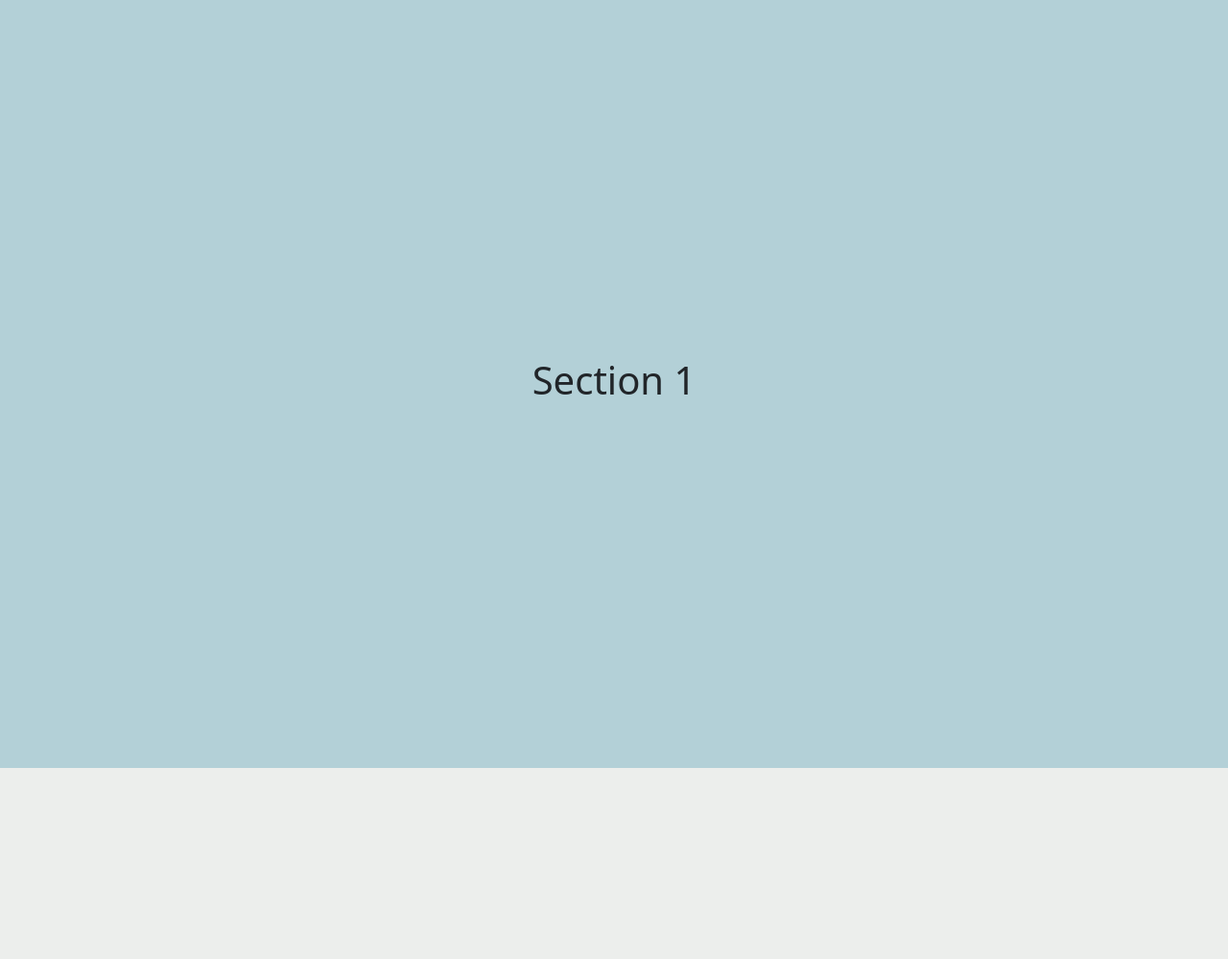
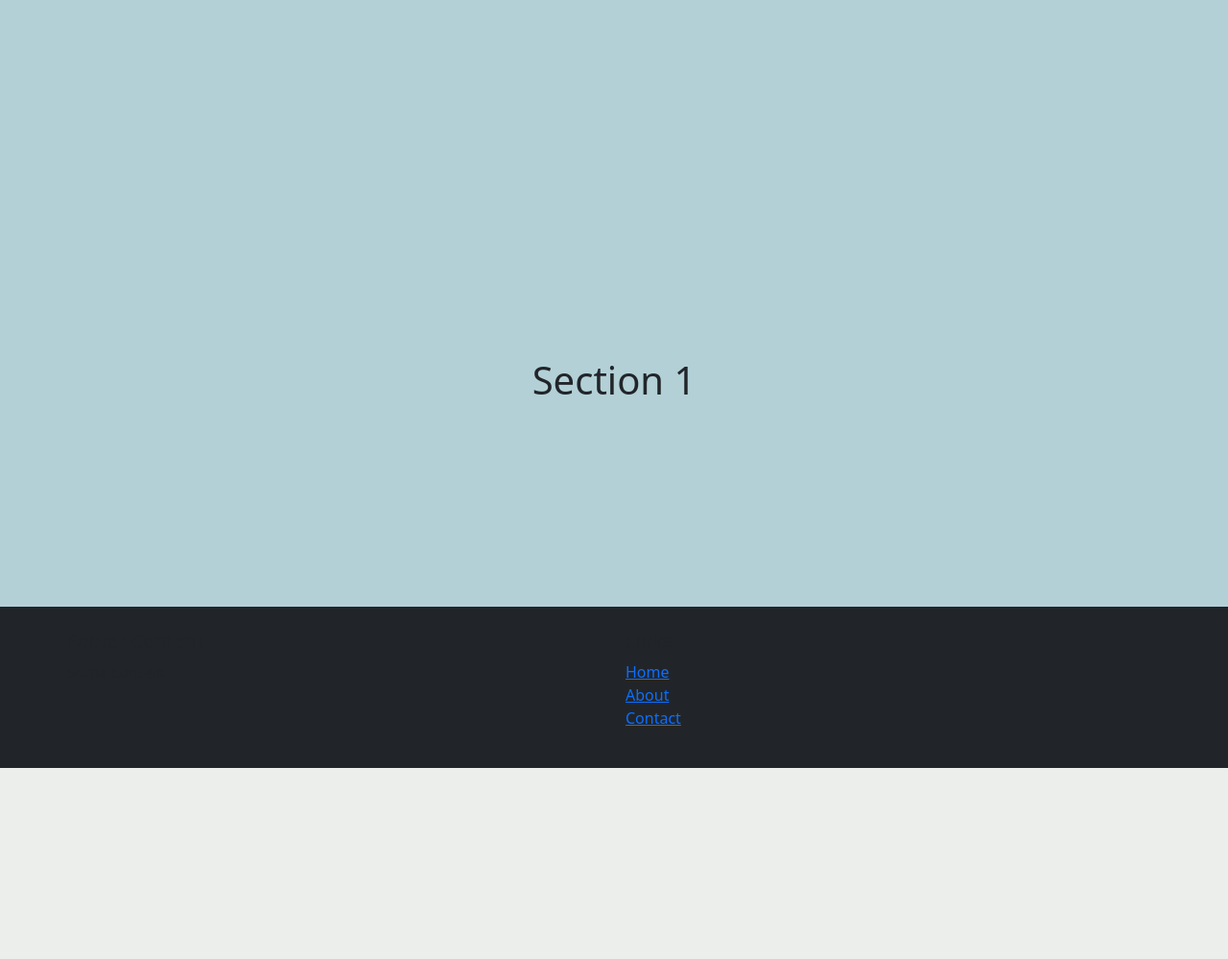
Before and after one commit to CeciliaSG/pp5_hotel_e-commerce, a Django app: page / in a window 1280 px wide. Shown: the top 999 px of the page at 96% size. Run offline with Django 4.2, Linux system fonts and the light colour scheme.

Commit message:
Add basic footer and css

```diff
--- a/static/css/style.css
+++ b/static/css/style.css
@@ -39,6 +39,15 @@ html {
     margin: 0;
 }
 
+footer {
+    position: fixed;
+    padding: 20px 0;
+    bottom: 0;
+    width: 100%;
+    z-index: 1000; /* Ensure footer appears above other content */
+}
+
+
 .bg-colour_blue {
     background-color: #b3d0d7;
 }
@@ -46,3 +55,7 @@ html {
 .bg-colour-grey {
     background-color: #eceeec;
 }
+
+.bg-dark{
+    background-color: #191521;
+}
--- a/templates/base.html
+++ b/templates/base.html
@@ -30,7 +30,34 @@
 
     {% block page_header %}{% endblock %}
 
-    {% block content %}{% endblock %}
+  <!-- Main Content -->
+    <main style="margin: 0;">
+        <div class="content" style="margin: 0;">
+            {% block content %}
+            {% endblock %}
+        </div>
+    </main>
+
+
+ <!-- Footer -->
+<footer class="bg-dark py-4">
+  <div class="container">
+    <div class="row">
+      <div class="col-md-6">
+        <h5>Footer Content</h5>
+        <p>Some content</p>
+      </div>
+      <div class="col-md-6">
+        <h5>Links</h5>
+        <ul class="list-unstyled">
+          <li><a href="#">Home</a></li>
+          <li><a href="#">About</a></li>
+          <li><a href="#">Contact</a></li>
+        </ul>
+      </div>
+    </div>
+  </div>
+</footer>
 
     {% block postloadjs %}{% endblock %}
 
```
